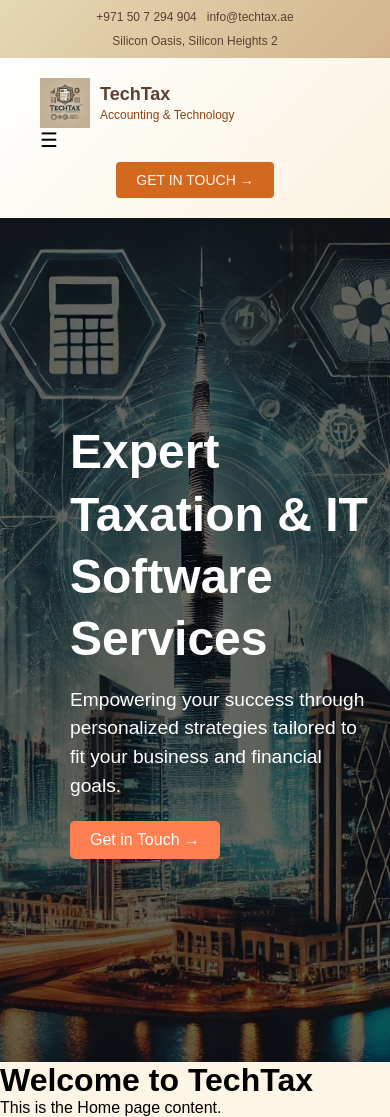
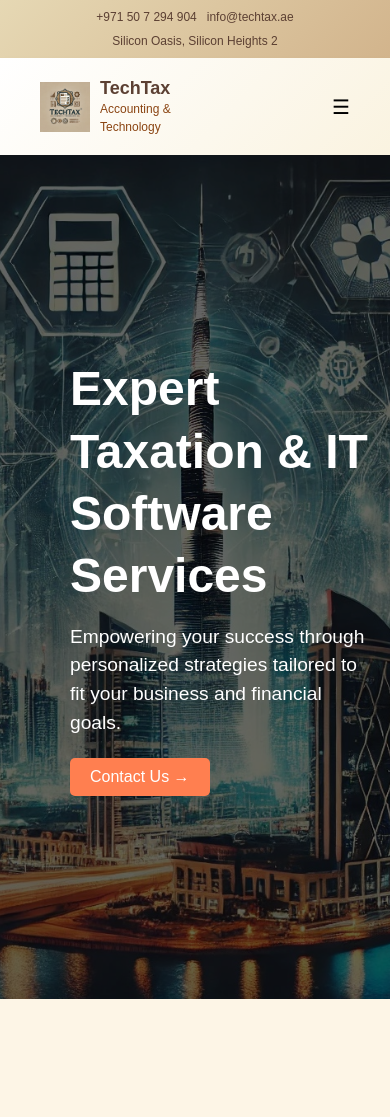
Before and after one commit to Ap1297/TechTax, a React (Create React App) app: page / in a window 390 px wide. After the commit the page ends 999 px from the top, so only its background shows below. Built offline with nearby package versions, Linux system fonts and the light colour scheme.

Commit message:
Aligntment fixed

```diff
--- a/src/components/Header.js
+++ b/src/components/Header.js
@@ -24,11 +24,12 @@
             <h1>TechTax</h1>
             <span>Accounting & Technology</span>
           </div>
+          <button className="navbar-toggle" onClick={toggleMenu}>
+          ☰
+        </button>
         </div>
 
-        <button className="navbar-toggle" onClick={toggleMenu}>
-          ☰
-        </button>
+
 
         <nav className={`navbar-links ${menuOpen ? "active" : ""}`}>
           <Link to="/">HOME</Link>
--- a/src/components/HeroSection.js
+++ b/src/components/HeroSection.js
@@ -13,7 +13,7 @@
               Empowering your success through personalized strategies tailored to fit your business and financial goals.
             </p>
             <a href="#contact" className="hero-button">
-              Get in Touch →
+              Contact Us →
             </a>
           </div>
         </div>
--- a/src/components/Home.js
+++ b/src/components/Home.js
@@ -5,8 +5,7 @@
   return (
     <div>
       <HeroSection />
-      <h1>Welcome to TechTax</h1>
-      <p>This is the Home page content.</p>
+
     </div>
   );
 };
--- a/src/stylesheet/Header.css
+++ b/src/stylesheet/Header.css
@@ -93,6 +93,8 @@
 
   .navbar-toggle {
     display: block;
+    align-items: right;
+    padding-left: 100px;
   }
 
   .navbar-links {
@@ -110,6 +112,7 @@
     width: 100%;
     margin-top: 10px;
     text-align: center;
+    display: none;
   }
 }
 
@@ -147,26 +150,3 @@
   background-color: #E6D8B4;
   color: #A0522D;
 }
-
-@media (max-width: 768px) {
-  .navbar-top {
-    background: linear-gradient(135deg, #E6D8B4 0%, #D2B48C 100%);
-  }
-
-  .navbar-main {
-    background: linear-gradient(135deg, #FFFFFF 0%, #FAF3E0 100%);
-  }
-
-  .navbar-links {
-    width: 100%;
-    border-radius: 0;
-  }
-
-  .navbar-links a {
-    padding: 15px;
-  }
-
-  .navbar-links a:hover {
-    background-color: #E6D8B4;
-  }
-}
```
